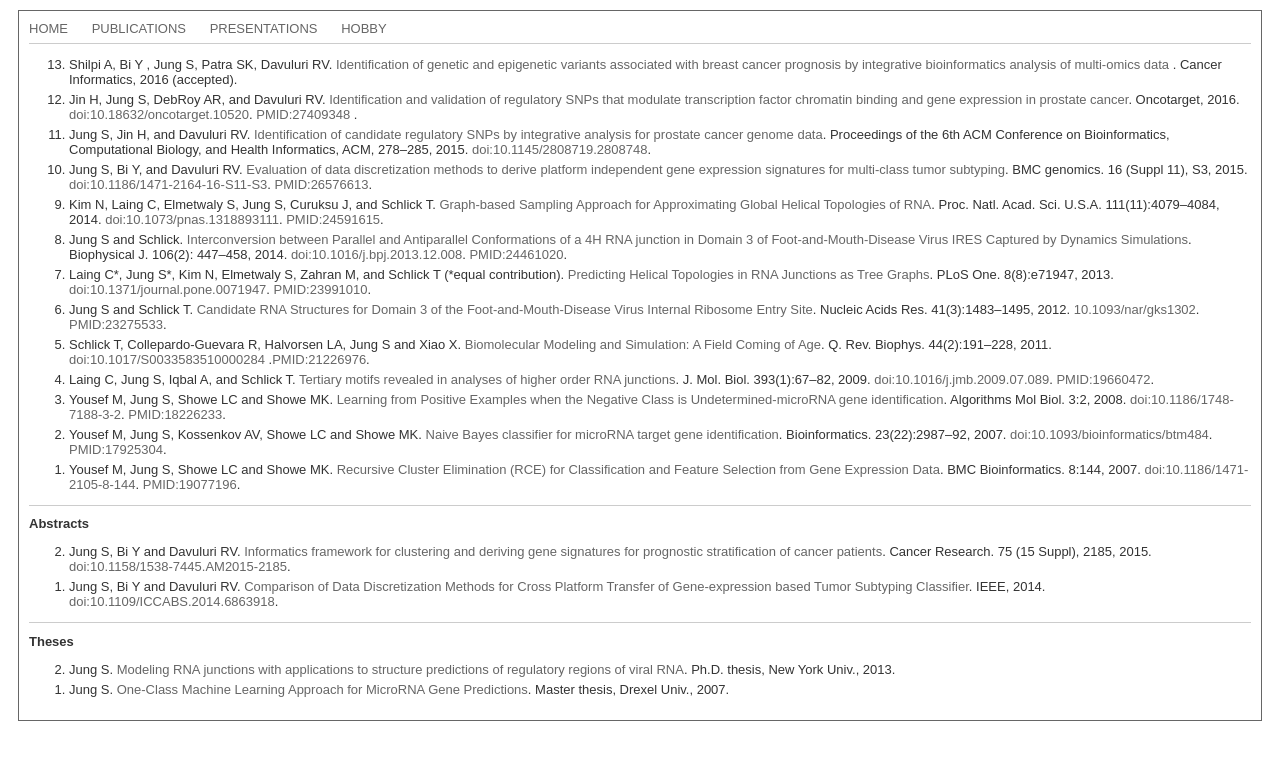
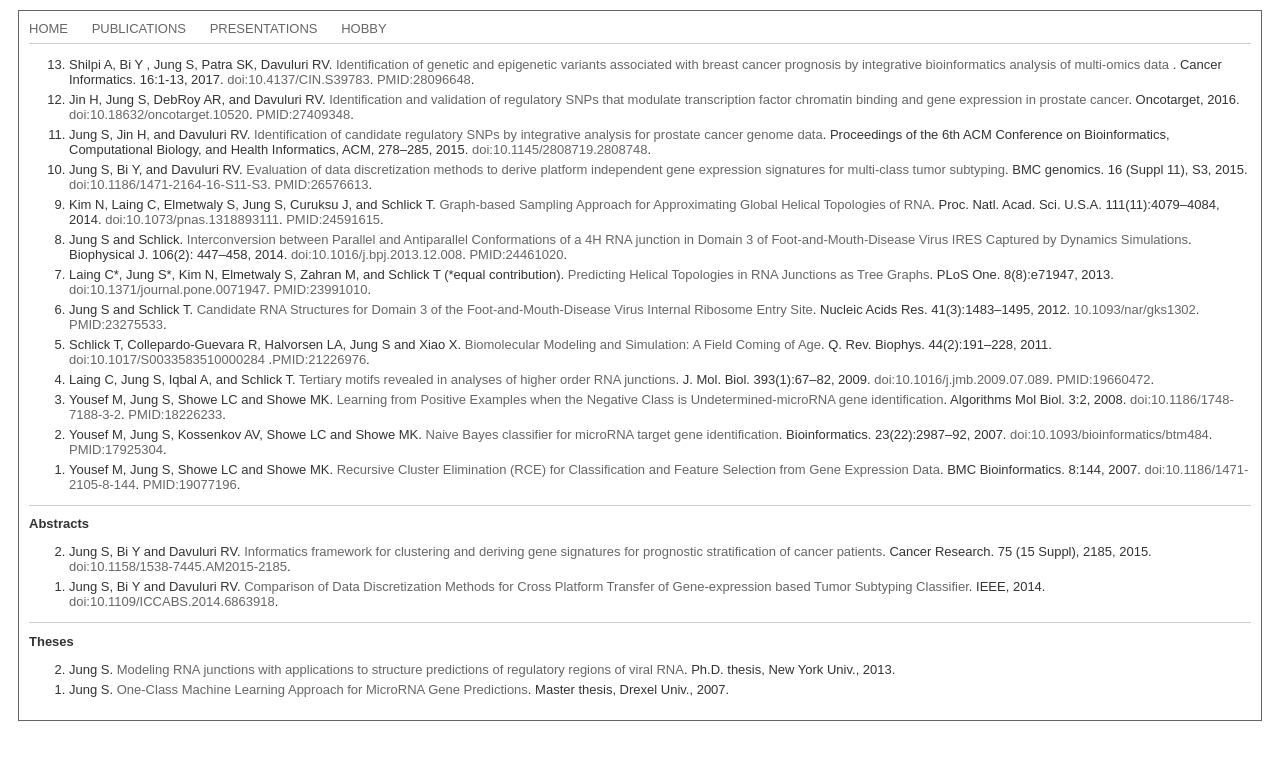
Before and after one commit to dauss75/dauss75.github.io, a plain HTML site: page pubs.html in a window 1280 px wide. Drawn offline with Linux system fonts and the light colour scheme.

Commit message:
pubs update

```diff
--- a/pubs.html
+++ b/pubs.html
@@ -20,10 +20,10 @@
     <li>
      Shilpi A, Bi Y , Jung S, Patra SK, Davuluri RV. <a href="pubs/blank.pdf">Identification of genetic
 and epigenetic variants associated with breast cancer prognosis by integrative
-bioinformatics analysis of multi-omics data </a>. Cancer Informatics, 2016 (accepted). <!--a href="">doi:</a-->
-    </li>
+bioinformatics analysis of multi-omics data </a>. Cancer Informatics. 16:1-13, 2017. <a href="http://dx.doi.org/10.4137/CIN.S39783">doi:10.4137/CIN.S39783</a>.
+    <a href="http://www.ncbi.nlm.nih.gov/pubmed/28096648 ">PMID:28096648</a>.</li>
     <li>
-     Jin H, Jung S, DebRoy AR, and Davuluri RV. <a href="pubs/jin-2016-oncotarget.pdf">Identification and validation of regulatory SNPs that modulate transcription factor chromatin binding and gene expression in prostate cancer</a>. Oncotarget, 2016. <a href="http://dx.doi.org/10.18632/oncotarget.10520">doi:10.18632/oncotarget.10520</a>. <a href="http://www.ncbi.nlm.nih.gov/pubmed/27409348 ">PMID:27409348 </a>.
+     Jin H, Jung S, DebRoy AR, and Davuluri RV. <a href="pubs/jin-2016-oncotarget.pdf">Identification and validation of regulatory SNPs that modulate transcription factor chromatin binding and gene expression in prostate cancer</a>. Oncotarget, 2016. <a href="http://dx.doi.org/10.18632/oncotarget.10520">doi:10.18632/oncotarget.10520</a>. <a href="http://www.ncbi.nlm.nih.gov/pubmed/27409348 ">PMID:27409348</a>.
     </li>
     <li>
      Jung S, Jin H, and Davuluri RV. <a href="pubs/jung-2015-acmbcb.pdf">Identification of candidate regulatory SNPs by integrative analysis for prostate cancer genome data</a>. Proceedings of the 6th ACM Conference on Bioinformatics, Computational Biology, and Health Informatics, ACM, 278&ndash;285, 2015. <a href="http://dx.doi.org/10.1145/2808719.2808748">doi:10.1145/2808719.2808748</a>.
```
